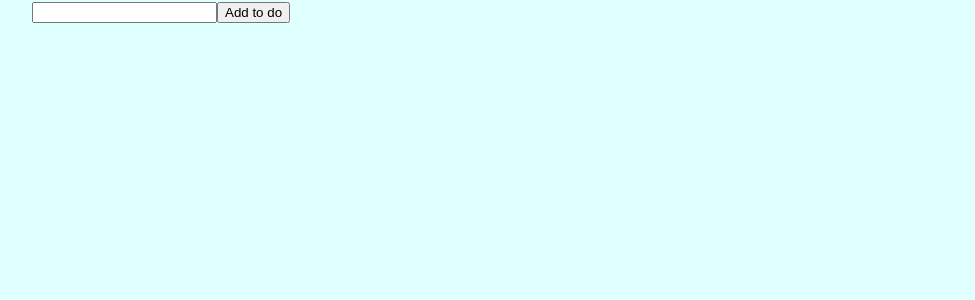
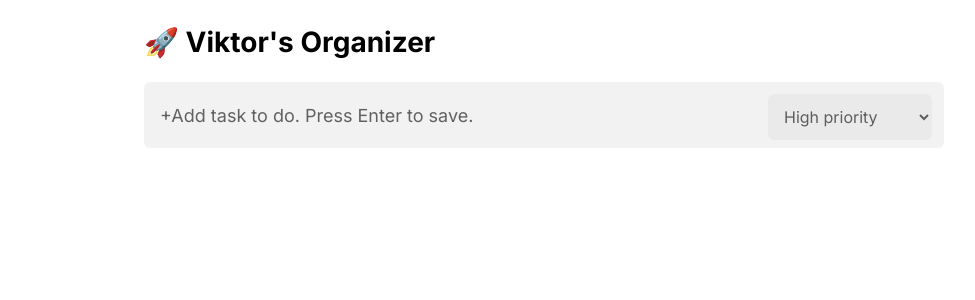
Before and after one commit to vholik/todo-app-typescript, a React (Create React App) app: page / in a window 1280 px wide. Shown: the top 300 px of the page, without its empty margins (96-1071 px from the left). Built offline with nearby package versions, Linux system fonts and the light colour scheme.

Commit message:
add priority feature

```diff
--- a/src/App.tsx
+++ b/src/App.tsx
@@ -1,45 +1,86 @@
 import React, { useState, useEffect } from "react";
 import { TodoItem } from "./components/TodoItem";
-import { ITodo } from "./types";
-import styled from "styled-components";
+import { ITodo, IPriority, IPriorities } from "./types";
+import { AppWrapper } from "./style";
 
 function App() {
   const [inputText, setInputText] = useState<string>("");
-  const [todos, setTodos] = useState<ITodo[]>([]);
+  const [todos, setTodos] = useState<IPriority>({
+    high: [],
+    medium: [],
+    no: [],
+    habit: [],
+  });
+  const [priorityStatus, setPriorityStatus] = useState<IPriorities>(
+    IPriorities.High
+  );
 
-  useEffect(() => {
-    setTodos(todos);
-  });
+  //Priority function
+  const priorityHandler = (e: React.ChangeEvent<HTMLSelectElement>) => {
+    if (e.target.value === "High") {
+      setPriorityStatus(IPriorities.High);
+    } else if (e.target.value === "Medium") {
+      setPriorityStatus(IPriorities.Medium);
+    } else if (e.target.value === "No") {
+      setPriorityStatus(IPriorities.No);
+    } else if (e.target.value === "Habit") {
+      setPriorityStatus(IPriorities.Habit);
+    }
+  };
   // Add to do function
   const addToDo = () => {
     if (inputText) {
-      setTodos([
+      setTodos({
         ...todos,
+        [priorityStatus]: [
+          ...todos[priorityStatus],
           {
             name: inputText,
             id: Math.random(),
             completed: false,
             favorite: false,
+            priority: priorityStatus,
           },
-      ]);
+        ],
+      });
       setInputText("");
     }
   };
-
+  // Envoke addTodo function on enter
+  window.addEventListener("keypress", (e) => {
+    if (e.key === "Enter") {
+      addToDo();
+    }
+  });
   return (
-    <div className="App">
+    <AppWrapper>
+      {/* {todos.length === 0 && <h1 className="no-todos">Nothing to do :(</h1>} */}
       <div className="container">
+        <h2>🚀 Viktor's Organizer</h2>
+        <div className="input-wrapper">
           <input
             type="text"
             onChange={(e) => setInputText(e.target.value)}
             value={inputText}
+            placeholder="+Add task to do. Press Enter to save."
           />
-        <button onClick={() => addToDo()}>Add to do</button>
-        {todos
+          <select
+            name="priority-select"
+            id="priority-select"
+            onChange={(e) => priorityHandler(e)}
+          >
+            <option value="High">High priority</option>
+            <option value="Medium">Medium priority</option>
+            <option value="No">No priority</option>
+            <option value="Habit">Habit</option>
+          </select>
+        </div>
+        {todos.no
           .sort((x, y) => Number(y.favorite) - Number(x.favorite))
           .map((todo) => {
             return (
               <TodoItem
+                priority={todo.priority}
                 completed={todo.completed}
                 id={todo.id}
                 key={todo.id}
@@ -51,7 +92,7 @@ function App() {
             );
           })}
       </div>
-    </div>
+    </AppWrapper>
   );
 }
 
--- a/src/components/TodoItem.tsx
+++ b/src/components/TodoItem.tsx
@@ -1,5 +1,5 @@
 import React, { useEffect } from "react";
-import { ITodo } from "../types";
+import { ITodo, IPriority, Priority } from "../types";
 import DeleteIcon from "../img/delete.svg";
 import FavoriteIcon from "../img/favorite.svg";
 import FavoriteFilledIcon from "../img/favorite-filled.svg";
@@ -10,8 +10,9 @@ interface TodoItemProps {
   id: number;
   completed: boolean;
   favorite: boolean;
-  setTodos: React.Dispatch<React.SetStateAction<ITodo[]>>;
-  todos: Array<ITodo>;
+  setTodos: React.Dispatch<React.SetStateAction<IPriority>>;
+  todos: IPriority;
+  priority: string;
 }
 
 export const TodoItem: React.FC<TodoItemProps> = ({
@@ -21,16 +22,20 @@ export const TodoItem: React.FC<TodoItemProps> = ({
   setTodos,
   todos,
   favorite,
+  priority,
 }) => {
   // Delete an item function
   const deleteHandler = () => {
-    setTodos(todos.filter((e) => e.id !== id));
+    setTodos({
+      ...todos,
+      [priority]: todos[priority as Priority].filter((todo) => todo.id !== id),
+    });
   };
-
   // Set a todo like a completed one
   const completeHandler = () => {
-    setTodos(
-      todos.map((e) => {
+    setTodos({
+      ...todos,
+      [priority]: todos[priority as Priority].map((e) => {
         if (e.id === id) {
           return {
             ...e,
@@ -38,14 +43,15 @@ export const TodoItem: React.FC<TodoItemProps> = ({
           };
         }
         return e;
-      })
-    );
+      }),
+    });
   };
 
   //Add to favorite function
   const favoriteHandler = () => {
-    setTodos(
-      todos.map((e) => {
+    setTodos({
+      ...todos,
+      [priority]: todos[priority as Priority].map((e) => {
         if (e.id === id) {
           return {
             ...e,
@@ -53,8 +59,8 @@ export const TodoItem: React.FC<TodoItemProps> = ({
           };
         }
         return e;
-      })
-    );
+      }),
+    });
   };
 
   return (
@@ -71,15 +77,18 @@ export const TodoItem: React.FC<TodoItemProps> = ({
         </h1>
       </div>
       <div className="button-wrapper">
+        {completed && (
           <div className="delete-button" onClick={() => deleteHandler()}>
             <img src={DeleteIcon} alt="Delete" />
           </div>
+        )}
         <div className="favorite-button" onClick={() => favoriteHandler()}>
-          {favorite ? (
+          {!completed &&
+            (favorite ? (
               <img src={FavoriteFilledIcon} alt="Remove from favorite" />
             ) : (
               <img src={FavoriteIcon} alt="Add to favorite" />
-          )}
+            ))}
         </div>
       </div>
     </TodoItemStyle>
--- a/src/index.css
+++ b/src/index.css
@@ -1,12 +1,19 @@
+@import url("https://fonts.googleapis.com/css2?family=Inter:wght@400;500;600;700&display=swap");
+
 body {
   margin: 0;
   padding: 0;
   box-sizing: border-box;
   font-family: system-ui, -apple-system, BlinkMacSystemFont, "Segoe UI", Roboto,
     Oxygen, Ubuntu, Cantarell, "Open Sans", "Helvetica Neue", sans-serif;
-  background-color: lightcyan;
+  /* background-color: lightcyan; */
+  --primary: rgb(32, 32, 32);
 }
-
+* {
+  font-family: "Inter";
+  box-sizing: border-box;
+}
 .container {
-  margin: 0 10%;
+  width: 800px;
+  margin: 0 auto;
 }
--- a/src/style/index.tsx
+++ b/src/style/index.tsx
@@ -8,17 +8,79 @@ export const TodoItemStyle = styled.div`
   background-color: white;
   padding: 5px 15px;
   border-radius: 10px;
-  margin-top: 5px;
+  margin-top: 16px;
+  font-weight: 500;
+  color: var(--primary);
   h1 {
-    font-size: 25px;
+    margin: 0;
+    padding: 0;
+    font-size: 21px;
     font-weight: normal;
+    font-family: "Inter", sans-serif;
+  }
+  img {
+    opacity: 0.6;
   }
   .leftside-wrapper {
     gap: 16px;
     display: flex;
+    align-items: center;
+    input {
+      height: 18px;
+      width: 18px;
+    }
   }
   .button-wrapper {
     display: flex;
-    gap: 16px;
   }
 `;
+
+export const AppWrapper = styled.div`
+  margin-top: 25px;
+  .no-todos {
+    font-size: 32px;
+    text-align: center;
+    position: absolute;
+    top: calc(50% - 39px);
+    padding: 0;
+    width: 100%;
+    color: rgba(0, 0, 0, 0.3);
+    font-weight: 600;
+  }
+  h2 {
+    font-size: 28px;
+    font-weight: 700;
+  }
+  .input-wrapper {
+    width: 100%;
+    position: relative;
+    #priority-select {
+      position: absolute;
+      border-radius: 6px;
+      top: 12px;
+      right: 12px;
+      outline: none;
+      border: none;
+      background-color: rgba(0, 0, 0, 0.03);
+      padding: 12px 12px;
+      font-size: 16px;
+      color: rgba(0, 0, 0, 0.6);
+    }
+    input {
+      font-size: 18px;
+      width: 100%;
+      outline: none;
+      border: none;
+      padding: 22.5px 16px;
+      background-color: rgba(0, 0, 0, 0.05);
+      border-radius: 6px;
+      &::placeholder {
+        color: rgba(0, 0, 0, 0.6);
+      }
+    }
+  }
+  .todo-add-btn {
+    border-radius: 2px;
+    font-size: 18px;
+  }
+`;
--- a/src/types/index.tsx
+++ b/src/types/index.tsx
@@ -1,6 +1,23 @@
+export enum IPriorities {
+  High = "high",
+  Medium = "medium",
+  No = "no",
+  Habit = "habit",
+}
+
+export type Priority = "high" | "medium" | "no" | "habit";
+
 export interface ITodo {
   name: string;
   id: number;
   favorite: boolean;
   completed: boolean;
+  priority: Priority;
 }
+
+export interface IPriority {
+  high: ITodo[];
+  medium: ITodo[];
+  no: ITodo[];
+  habit: ITodo[];
+}
```
Lines whose indentation alone changed are shown as unchanged.
